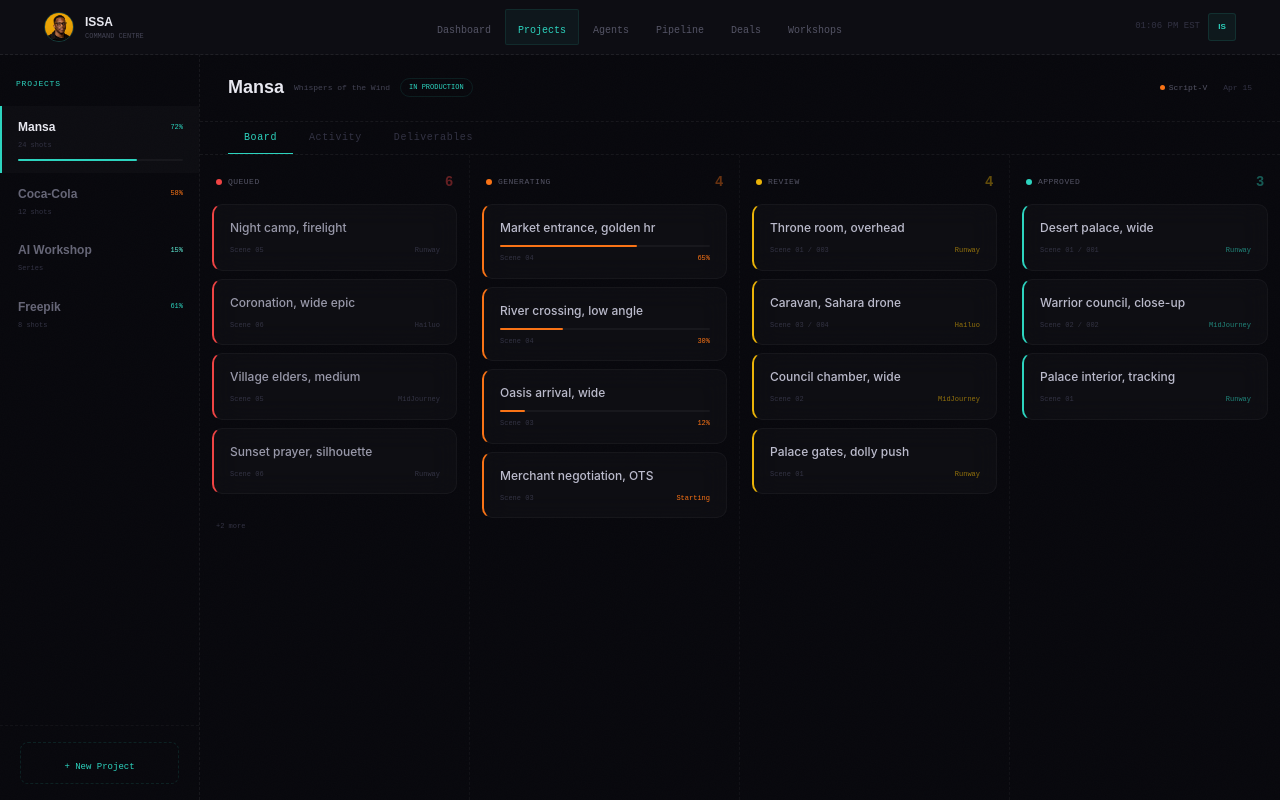
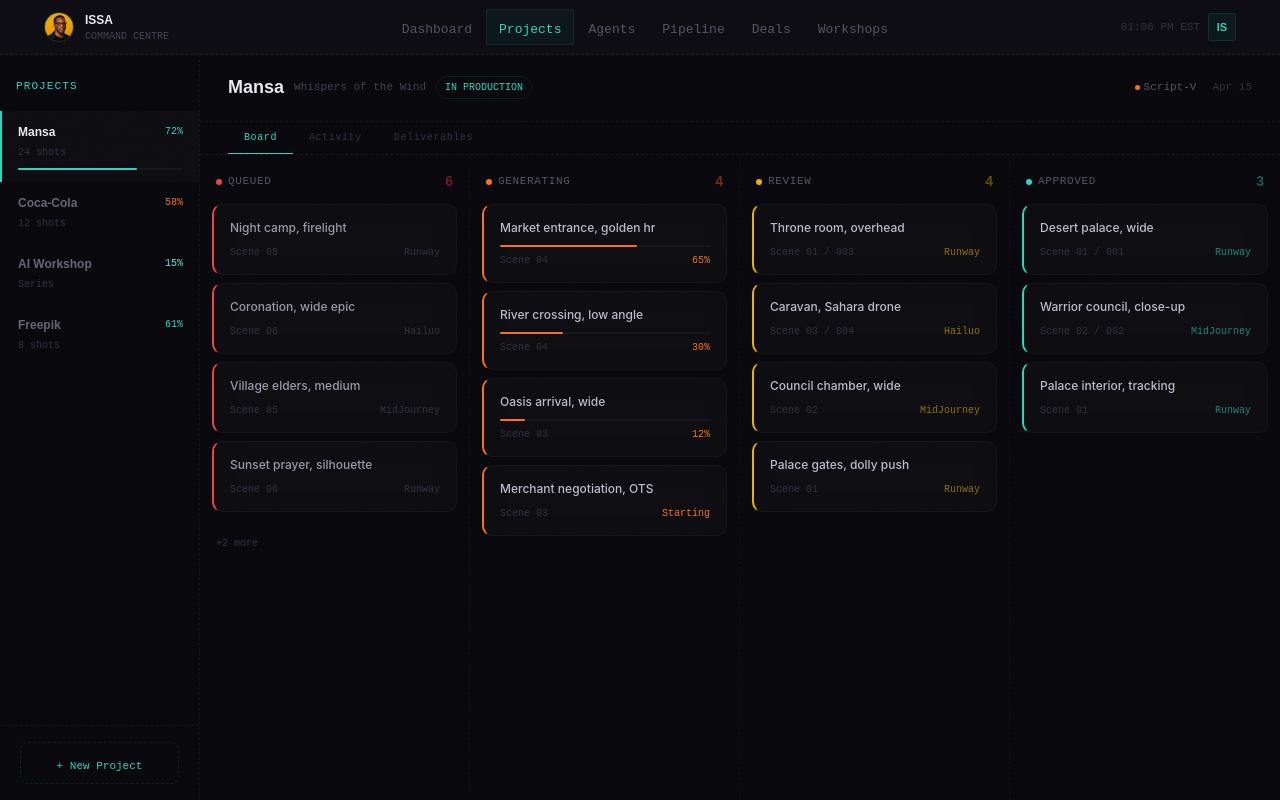
Before and after one commit to louie-stack/Issa-Command-Centre, a Next.js app: page /projects in a window 1280 px wide. Built offline with nearby package versions, Linux system fonts and the light colour scheme.

Commit message:
Readability pass: other pages and nav font sizes

```diff
--- a/app/agents/page.js
+++ b/app/agents/page.js
@@ -258,7 +258,7 @@ export default function AgentsPage() {
                   background: "rgba(255,255,255,0.06)",
                 }}
               />
-              <span style={{ ...mo, fontSize: 8, color: "#556", marginLeft: 4 }}>3 of 4 online</span>
+              <span style={{ ...mo, fontSize: 11, color: "#556", marginLeft: 4 }}>3 of 4 online</span>
             </div>
           </div>
         </div>
@@ -332,7 +332,7 @@ export default function AgentsPage() {
                   <span style={{ ...jk, fontSize: 12, fontWeight: 800, color: on ? "#E8E8F0" : "#445" }}>
                     {ag.name}
                   </span>
-                  <span style={{ ...mo, fontSize: 7, color: on ? `rgba(${ag.rgb},0.6)` : "#334" }}>
+                  <span style={{ ...mo, fontSize: 10, color: on ? `rgba(${ag.rgb},0.6)` : "#334" }}>
                     {ag.role}
                   </span>
                 </div>
@@ -366,11 +366,11 @@ export default function AgentsPage() {
                     boxShadow: `0 0 6px rgba(${a.rgb},0.4)`,
                   }}
                 />
-                <span style={{ ...mo, fontSize: 8, color: a.color, letterSpacing: "0.08em" }}>
+                <span style={{ ...mo, fontSize: 11, color: a.color, letterSpacing: "0.08em" }}>
                   {a.role.toUpperCase()}
                 </span>
                 <span style={{ width: 1, height: 10, background: "rgba(255,255,255,0.06)" }} />
-                <span style={{ ...mo, fontSize: 8, color: "#445" }}>{statusLabel}</span>
+                <span style={{ ...mo, fontSize: 11, color: "#445" }}>{statusLabel}</span>
               </div>
 
               {/* Name */}
@@ -435,7 +435,7 @@ export default function AgentsPage() {
                     >
                       {s.v}
                     </div>
-                    <div style={{ ...mo, fontSize: 7, color: "#445", letterSpacing: "0.04em" }}>
+                    <div style={{ ...mo, fontSize: 10, color: "#445", letterSpacing: "0.04em" }}>
                       {s.l}
                     </div>
                   </div>
@@ -447,7 +447,7 @@ export default function AgentsPage() {
               {/* Capabilities */}
               <div style={{ marginBottom: 20 }}>
                 <div
-                  style={{ ...mo, fontSize: 7, color: "#334", letterSpacing: "0.08em", marginBottom: 8 }}
+                  style={{ ...mo, fontSize: 10, color: "#334", letterSpacing: "0.08em", marginBottom: 8 }}
                 >
                   CAPABILITIES
                 </div>
@@ -457,7 +457,7 @@ export default function AgentsPage() {
                       key={i}
                       style={{
                         ...mo,
-                        fontSize: 9,
+                        fontSize: 11,
                         color: `rgba(${a.rgb},0.8)`,
                         padding: "4px 10px",
                         borderRadius: 4,
@@ -474,7 +474,7 @@ export default function AgentsPage() {
               {/* APIs */}
               <div style={{ marginBottom: 24 }}>
                 <div
-                  style={{ ...mo, fontSize: 7, color: "#334", letterSpacing: "0.08em", marginBottom: 8 }}
+                  style={{ ...mo, fontSize: 10, color: "#334", letterSpacing: "0.08em", marginBottom: 8 }}
                 >
                   CONNECTED
                 </div>
@@ -484,7 +484,7 @@ export default function AgentsPage() {
                       key={i}
                       style={{
                         ...mo,
-                        fontSize: 9,
+                        fontSize: 11,
                         color: "#667",
                         padding: "4px 10px",
                         borderRadius: 4,
@@ -504,7 +504,7 @@ export default function AgentsPage() {
                   <div
                     style={{
                       ...mo,
-                      fontSize: 7,
+                      fontSize: 10,
                       color: "#334",
                       letterSpacing: "0.08em",
                       marginBottom: 8,
@@ -526,7 +526,7 @@ export default function AgentsPage() {
                     >
                       <span style={{ fontSize: 12, color: "#99A" }}>{t.task}</span>
                       <div style={{ display: "flex", alignItems: "center", gap: 8 }}>
-                        <span style={{ ...mo, fontSize: 7, color: "#334" }}>{t.project}</span>
+                        <span style={{ ...mo, fontSize: 10, color: "#334" }}>{t.project}</span>
                         {t.pct != null && (
                           <>
                             <div
@@ -549,7 +549,7 @@ export default function AgentsPage() {
                             <span
                               style={{
                                 ...mo,
-                                fontSize: 7,
+                                fontSize: 10,
                                 color: a.color,
                                 minWidth: 24,
                                 textAlign: "right",
@@ -560,7 +560,7 @@ export default function AgentsPage() {
                           </>
                         )}
                         {t.pct == null && (
-                          <span style={{ ...mo, fontSize: 7, color: "#223" }}>{"\u2022"}</span>
+                          <span style={{ ...mo, fontSize: 10, color: "#223" }}>{"\u2022"}</span>
                         )}
                       </div>
                     </div>
@@ -568,7 +568,7 @@ export default function AgentsPage() {
                 </div>
               )}
               {a.queue.length === 0 && (
-                <div style={{ ...mo, fontSize: 8, color: "#334" }}>No active tasks</div>
+                <div style={{ ...mo, fontSize: 11, color: "#334" }}>No active tasks</div>
               )}
             </div>
 
--- a/app/projects/page.js
+++ b/app/projects/page.js
@@ -36,21 +36,21 @@ export default function ProjectsPage() {
 
       {/* Sidebar */}
       <div style={{ width: 200, flexShrink: 0, borderRight: "1px dashed rgba(255,255,255,0.06)", display: "flex", flexDirection: "column", position: "relative", zIndex: 2 }}>
-        <div style={{ padding: "24px 16px 16px" }}><div style={{ ...mono, fontSize: 8, color: "#2DD4BF", letterSpacing: "0.1em" }}>PROJECTS</div></div>
+        <div style={{ padding: "24px 16px 16px" }}><div style={{ ...mono, fontSize: 11, color: "#2DD4BF", letterSpacing: "0.1em" }}>PROJECTS</div></div>
         <div style={{ flex: 1 }}>
           {projects.map((p, i) => (
             <div key={i} onClick={() => { setActiveProject(i); setActiveTab("board"); }} style={{ padding: "12px 16px", cursor: "pointer", transition: "all 0.25s", borderLeft: i === activeProject ? "2px solid " + p.color : "2px solid transparent", background: i === activeProject ? "rgba(255,255,255,0.02)" : "transparent" }}>
               <div style={{ display: "flex", alignItems: "center", justifyContent: "space-between" }}>
                 <span style={{ ...jakarta, fontSize: 12, fontWeight: 700, color: i === activeProject ? "#E8E8F0" : "#667" }}>{p.name}</span>
-                {p.pct != null ? <span style={{ ...mono, fontSize: 7, color: p.color }}>{p.pct}%</span> : <span style={{ ...mono, fontSize: 7, padding: "2px 6px", borderRadius: 10, background: p.color + "0F", color: p.color }}>{p.status.toUpperCase()}</span>}
+                {p.pct != null ? <span style={{ ...mono, fontSize: 10, color: p.color }}>{p.pct}%</span> : <span style={{ ...mono, fontSize: 10, padding: "2px 6px", borderRadius: 10, background: p.color + "0F", color: p.color }}>{p.status.toUpperCase()}</span>}
               </div>
-              <div style={{ ...mono, fontSize: 7, color: "#334", marginTop: 4 }}>{p.shots ? p.shots + " shots" : p.sub}</div>
+              <div style={{ ...mono, fontSize: 10, color: "#334", marginTop: 4 }}>{p.shots ? p.shots + " shots" : p.sub}</div>
               {p.pct != null && i === activeProject && <div style={{ marginTop: 8, height: 2, background: "rgba(255,255,255,0.04)", borderRadius: 1 }}><div style={{ width: p.pct + "%", height: "100%", background: p.color, borderRadius: 1 }} /></div>}
             </div>
           ))}
         </div>
         <div style={{ padding: "16px 20px", borderTop: "1px dashed rgba(255,255,255,0.04)" }}>
-          <div style={{ padding: "8px 0", textAlign: "center", borderRadius: 8, border: "1px dashed rgba(45,212,191,0.12)", cursor: "pointer" }}><span style={{ ...mono, fontSize: 9, color: "#2DD4BF" }}>+ New Project</span></div>
+          <div style={{ padding: "8px 0", textAlign: "center", borderRadius: 8, border: "1px dashed rgba(45,212,191,0.12)", cursor: "pointer" }}><span style={{ ...mono, fontSize: 11, color: "#2DD4BF" }}>+ New Project</span></div>
         </div>
       </div>
 
@@ -60,12 +60,12 @@ export default function ProjectsPage() {
         <div style={{ padding: "20px 28px", display: "flex", alignItems: "center", justifyContent: "space-between", borderBottom: "1px dashed rgba(255,255,255,0.06)" }}>
           <div style={{ display: "flex", alignItems: "center", gap: 10 }}>
             <span style={{ ...jakarta, fontSize: 18, fontWeight: 800 }}>{proj.name}</span>
-            <span style={{ ...mono, fontSize: 8, color: "#445" }}>{proj.sub}</span>
-            <span style={{ ...mono, fontSize: 7, color: proj.color, padding: "3px 8px", border: "1px solid " + proj.color + "1A", borderRadius: 20 }}>{proj.status.toUpperCase()}</span>
+            <span style={{ ...mono, fontSize: 11, color: "#445" }}>{proj.sub}</span>
+            <span style={{ ...mono, fontSize: 10, color: proj.color, padding: "3px 8px", border: "1px solid " + proj.color + "1A", borderRadius: 20 }}>{proj.status.toUpperCase()}</span>
           </div>
           <div style={{ display: "flex", alignItems: "center", gap: 16 }}>
-            <div style={{ display: "flex", alignItems: "center", gap: 4 }}><span style={{ width: 5, height: 5, borderRadius: "50%", background: proj.agentColor }} /><span style={{ ...mono, fontSize: 8, color: "#556" }}>{proj.agent}</span></div>
-            <span style={{ ...mono, fontSize: 8, color: "#334" }}>{proj.deadline}</span>
+            <div style={{ display: "flex", alignItems: "center", gap: 4 }}><span style={{ width: 5, height: 5, borderRadius: "50%", background: proj.agentColor }} /><span style={{ ...mono, fontSize: 11, color: "#556" }}>{proj.agent}</span></div>
+            <span style={{ ...mono, fontSize: 11, color: "#334" }}>{proj.deadline}</span>
           </div>
         </div>
 
@@ -89,7 +89,7 @@ export default function ProjectsPage() {
               return (
                 <div key={col.key} style={{ borderRight: ci < 3 ? "1px dashed rgba(255,255,255,0.04)" : "none", paddingTop: 4, display: "flex", flexDirection: "column" }}>
                   <div style={{ padding: "12px 16px", display: "flex", alignItems: "center", justifyContent: "space-between" }}>
-                    <div style={{ display: "flex", alignItems: "center", gap: 6 }}><span style={{ width: 6, height: 6, borderRadius: "50%", background: col.color }} /><span style={{ ...mono, fontSize: 8, color: "#556", letterSpacing: "0.06em" }}>{col.label}</span></div>
+                    <div style={{ display: "flex", alignItems: "center", gap: 6 }}><span style={{ width: 6, height: 6, borderRadius: "50%", background: col.color }} /><span style={{ ...mono, fontSize: 11, color: "#556", letterSpacing: "0.06em" }}>{col.label}</span></div>
                     <span style={{ ...jakarta, fontSize: 14, fontWeight: 800, color: col.color + "66" }}>{cards.length}</span>
                   </div>
                   <div style={{ flex: 1, overflowY: "auto", paddingBottom: 8 }}>
@@ -102,13 +102,13 @@ export default function ProjectsPage() {
                           <div style={{ fontSize: 12, color: col.key === "queued" ? "#99A" : "#BBC", fontWeight: 500 }}>{card.title}</div>
                           {isGen && card.pct != null && <div style={{ marginTop: 8, height: 2, background: "rgba(255,255,255,0.04)", borderRadius: 1 }}><div style={{ width: card.pct + "%", height: "100%", background: col.color, borderRadius: 1 }} /></div>}
                           <div style={{ display: "flex", alignItems: "center", justifyContent: "space-between", marginTop: isGen && card.pct != null ? 6 : 8 }}>
-                            <span style={{ ...mono, fontSize: 7, color: "#334" }}>{card.scene}</span>
-                            <span style={{ ...mono, fontSize: 7, color: isGen ? col.color : col.key === "queued" ? "#334" : col.color + "99" }}>{isGen && card.pct != null ? card.pct + "%" : isGen ? "Starting" : card.tool}</span>
+                            <span style={{ ...mono, fontSize: 10, color: "#334" }}>{card.scene}</span>
+                            <span style={{ ...mono, fontSize: 10, color: isGen ? col.color : col.key === "queued" ? "#334" : col.color + "99" }}>{isGen && card.pct != null ? card.pct + "%" : isGen ? "Starting" : card.tool}</span>
                           </div>
                         </div>
                       );
                     })}
-                    {more > 0 && <div style={{ padding: "8px 16px" }}><span style={{ ...mono, fontSize: 7, color: col.key === "approved" ? "#2DD4BF" : "#334", cursor: "pointer" }}>+{more} more{col.key === "approved" ? " \u2192" : ""}</span></div>}
+                    {more > 0 && <div style={{ padding: "8px 16px" }}><span style={{ ...mono, fontSize: 10, color: col.key === "approved" ? "#2DD4BF" : "#334", cursor: "pointer" }}>+{more} more{col.key === "approved" ? " \u2192" : ""}</span></div>}
                   </div>
                 </div>
               );
@@ -122,7 +122,7 @@ export default function ProjectsPage() {
             <div style={{ display: "flex", alignItems: "center", gap: 8, marginBottom: 24 }}>
               <span style={{ ...mono, fontSize: 8, color: "#2DD4BF" }}>{"\u2726"}</span>
               <span style={{ ...mono, fontSize: 10, color: "#2DD4BF" }}>ACTIVITY</span>
-              <span style={{ ...mono, fontSize: 8, color: "#334", marginLeft: 4 }}>{proj.name} / last 24 hours</span>
+              <span style={{ ...mono, fontSize: 11, color: "#334", marginLeft: 4 }}>{proj.name} / last 24 hours</span>
             </div>
             <div style={{ position: "relative", paddingLeft: 48 }}>
               <div style={{ position: "absolute", left: 18, top: 0, bottom: 0, width: 1, borderLeft: "1px dashed rgba(255,255,255,0.04)" }} />
@@ -135,9 +135,9 @@ export default function ProjectsPage() {
                   <div style={{ flex: 1, padding: "16px 20px", borderRadius: 12, background: "rgba(255,255,255,0.025)", border: "1px solid rgba(255,255,255,0.04)", backdropFilter: "blur(12px)", WebkitBackdropFilter: "blur(12px)" }}>
                     <div style={{ fontSize: 13, color: "#BBC", marginBottom: 6 }}><span style={{ color: item.agentColor, fontWeight: 600 }}>{item.agent}</span> {item.text}</div>
                     <div style={{ display: "flex", alignItems: "center", gap: 12 }}>
-                      <span style={{ ...mono, fontSize: 7, color: "#334" }}>{item.time}</span>
-                      {item.detail && <span style={{ ...mono, fontSize: 7, color: "#334" }}>{item.detail}</span>}
-                      {item.status && <span style={{ ...mono, fontSize: 7, padding: "2px 6px", borderRadius: 8, background: item.statusColor + "0F", color: item.statusColor }}>{"\u2192"} {item.status}</span>}
+                      <span style={{ ...mono, fontSize: 10, color: "#334" }}>{item.time}</span>
+                      {item.detail && <span style={{ ...mono, fontSize: 10, color: "#334" }}>{item.detail}</span>}
+                      {item.status && <span style={{ ...mono, fontSize: 10, padding: "2px 6px", borderRadius: 8, background: item.statusColor + "0F", color: item.statusColor }}>{"\u2192"} {item.status}</span>}
                     </div>
                   </div>
                 </div>
@@ -152,7 +152,7 @@ export default function ProjectsPage() {
             <div style={{ display: "flex", alignItems: "center", gap: 8, marginBottom: 24 }}>
               <span style={{ ...mono, fontSize: 8, color: "#2DD4BF" }}>{"\u2726"}</span>
               <span style={{ ...mono, fontSize: 10, color: "#2DD4BF" }}>DELIVERABLES</span>
-              <span style={{ ...mono, fontSize: 8, color: "#334", marginLeft: 4 }}>{proj.name} / {proj.context}</span>
+              <span style={{ ...mono, fontSize: 11, color: "#334", marginLeft: 4 }}>{proj.name} / {proj.context}</span>
             </div>
             <div style={{ display: "flex", flexDirection: "column", gap: 8 }}>
               {proj.deliverables.map((d, i) => {
@@ -168,12 +168,12 @@ export default function ProjectsPage() {
                       <div>
                         <div style={{ fontSize: 14, fontWeight: 600, color: d.status === "not_started" ? "#778" : "#E8E8F0", marginBottom: 3 }}>{d.title}</div>
                         <div style={{ display: "flex", alignItems: "center", gap: 8 }}>
-                          <span style={{ ...mono, fontSize: 7, color: "#445" }}>{d.detail}</span>
-                          {d.sent && <span style={{ ...mono, fontSize: 7, color: "#334" }}>{d.status === "pending" ? d.sent : "Sent " + d.sent}</span>}
+                          <span style={{ ...mono, fontSize: 10, color: "#445" }}>{d.detail}</span>
+                          {d.sent && <span style={{ ...mono, fontSize: 10, color: "#334" }}>{d.status === "pending" ? d.sent : "Sent " + d.sent}</span>}
                         </div>
                       </div>
                     </div>
-                    {d.feedback ? <span style={{ ...mono, fontSize: 8, color: d.feedback === "Feedback received" ? "#2DD4BF" : "#D4A800" }}>{d.feedback}</span> : isPending ? <div style={{ padding: "6px 14px", borderRadius: 8, border: "1px solid rgba(45,212,191,0.12)", background: "rgba(45,212,191,0.04)", cursor: "pointer" }}><span style={{ ...mono, fontSize: 8, color: "#2DD4BF" }}>Send when ready</span></div> : d.status === "not_started" ? <span style={{ ...mono, fontSize: 8, color: "#334" }}>Not started</span> : null}
+                    {d.feedback ? <span style={{ ...mono, fontSize: 11, color: d.feedback === "Feedback received" ? "#2DD4BF" : "#D4A800" }}>{d.feedback}</span> : isPending ? <div style={{ padding: "6px 14px", borderRadius: 8, border: "1px solid rgba(45,212,191,0.12)", background: "rgba(45,212,191,0.04)", cursor: "pointer" }}><span style={{ ...mono, fontSize: 11, color: "#2DD4BF" }}>Send when ready</span></div> : d.status === "not_started" ? <span style={{ ...mono, fontSize: 11, color: "#334" }}>Not started</span> : null}
                   </div>
                 );
               })}
```
Also changed, not shown: components/Nav.js.
